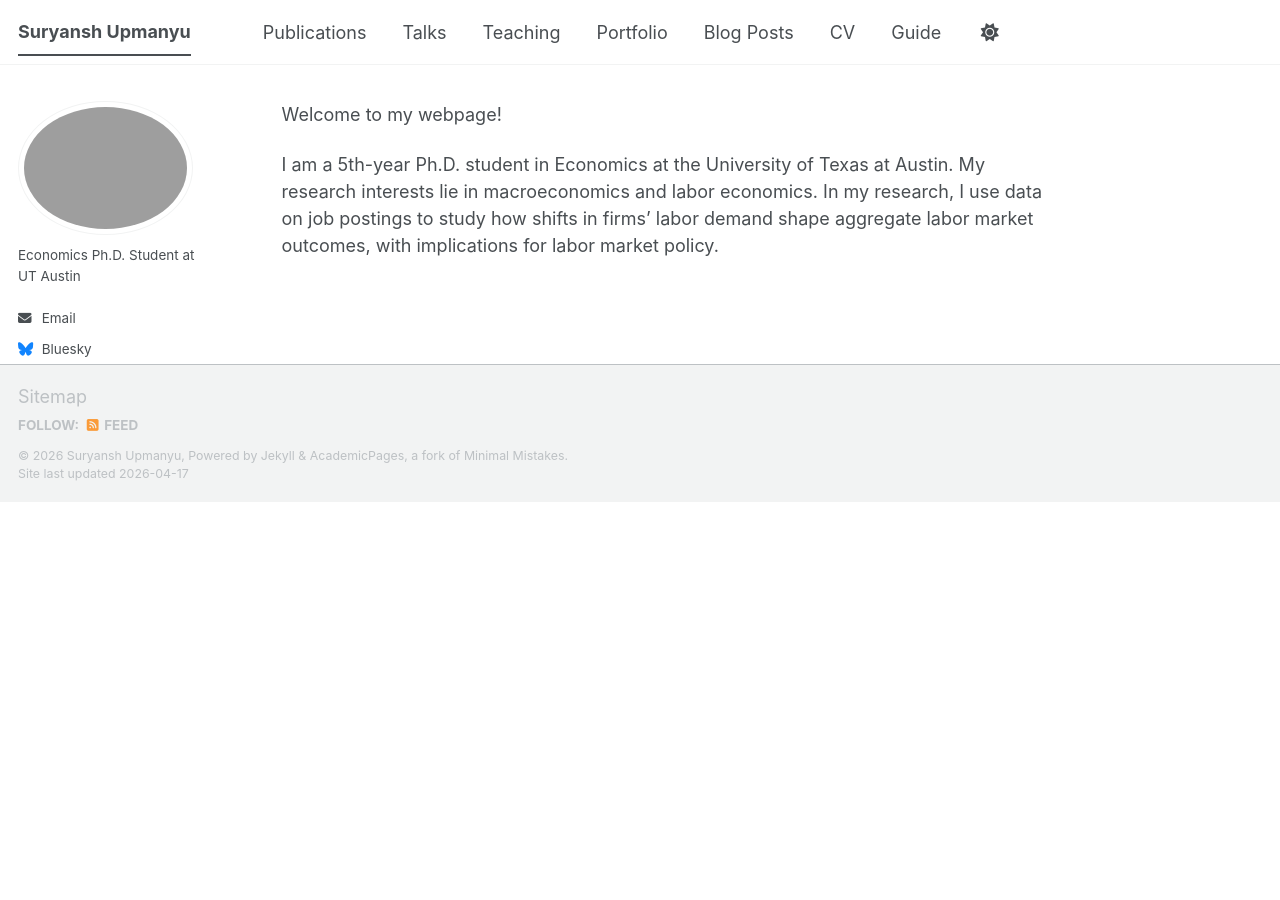
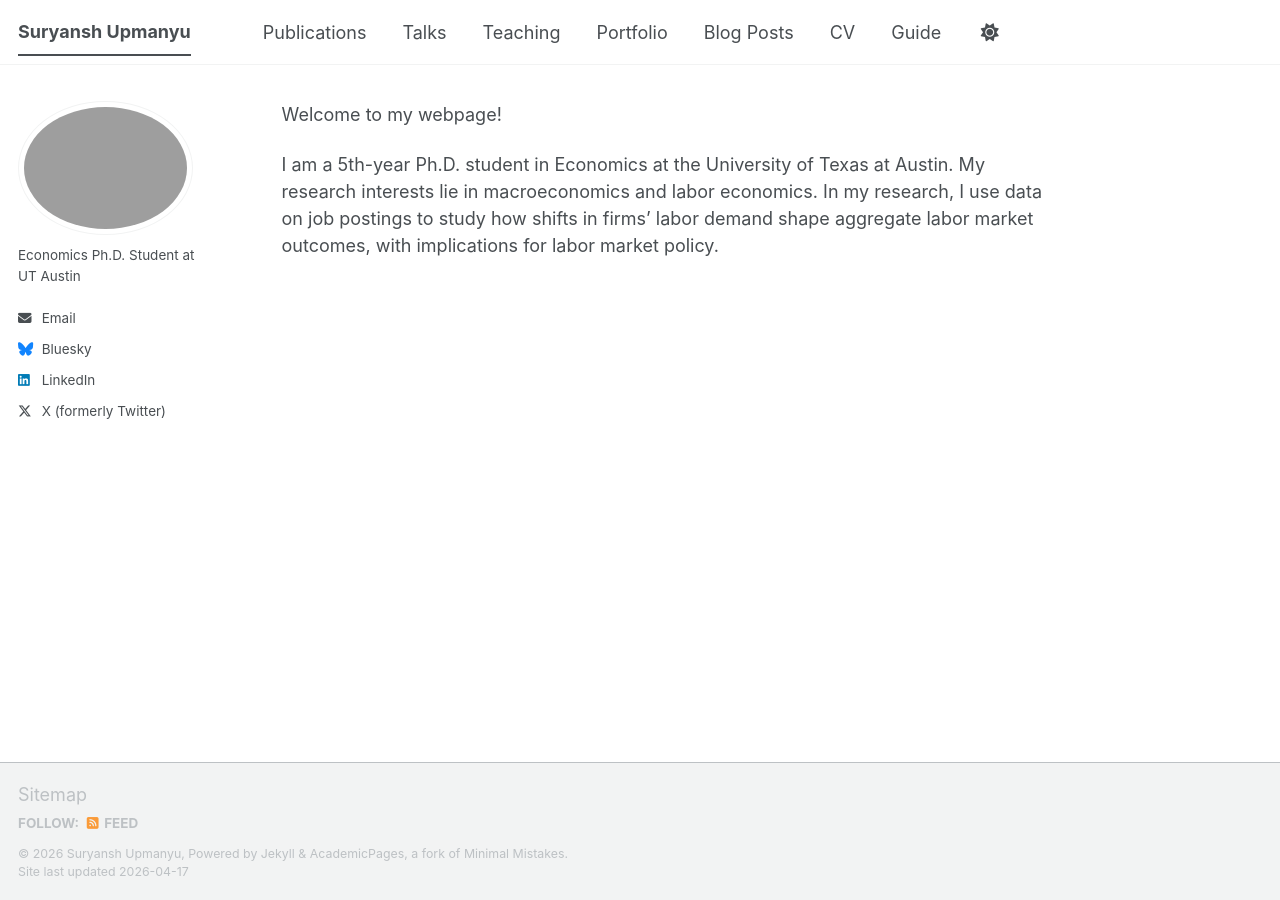
Before and after one commit to upmanyu-suryansh/upmanyu-suryansh.github.io, a Jekyll site: the page built from _pages/about.md, in a window 1280 px wide and 900 px high. Built offline with Jekyll 4.4.1, drawn with Linux system fonts in a browser that asks for light colours; a script bundle is joined from its source files by our own code; library files that are not in the unit come from our copies.

Commit message:
Add body and footer styles to main.scss

```diff
--- a/assets/css/main.scss
+++ b/assets/css/main.scss
@@ -41,3 +41,13 @@
     "vendor/font-awesome/solid",
     "vendor/font-awesome/brands"
 ;
+
+body {
+  display: flex;
+  flex-direction: column;
+  min-height: 100vh;
+}
+
+.page__footer {
+  margin-top: auto;
+}
```
